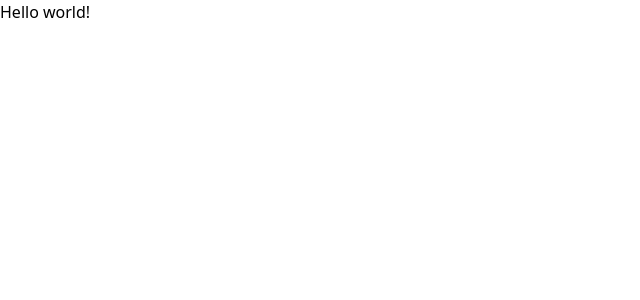
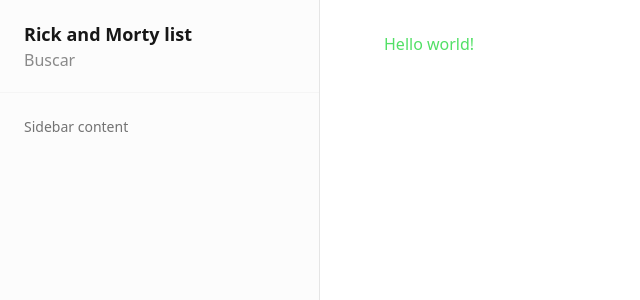
Before and after one commit to Julio-Vasquez/rick-and-morty-frontend-assessment, a React (Vite) app: page / in a window 1280 px wide. Shown: the top 300 px of the page, without its empty margins (0-640 px from the left). Built offline with nearby package versions, Linux system fonts and the light colour scheme.

Commit message:
feat(template): add responsive Layout with persistent sidebar

```diff
--- a/src/App.tsx
+++ b/src/App.tsx
@@ -1,3 +1,9 @@
-export const App = () => <>Hello world!</>
+import Layout from '@presentation/components/templates/Layout'
+
+export const App = () => (
+  <Layout>
+    <p className="text-secondary-600">Hello world!</p>
+  </Layout>
+)
 
 export default App
--- /dev/null
+++ b/src/presentation/components/templates/Layout/Layout.tsx
@@ -0,0 +1,27 @@
+import type { LayoutProps } from './layout-type'
+
+export default function Layout({ children }: LayoutProps) {
+  return (
+    <div className="min-h-dvh bg-neutral-50 text-neutral-900">
+      <div className="mx-auto min-h-dvh md:grid md:grid-cols-[320px_1fr] xl:max-w-7xl bg-white">
+        {/* Sidebar */}
+        <aside className="flex flex-col border-r border-neutral-200 bg-white md:bg-[#fcfcfc] min-h-dvh">
+          <div className="px-6 py-5 border-b border-neutral-100">
+            <h1 className="text-lg font-semibold">Rick and Morty list</h1>
+            <input placeholder="Buscar" />
+          </div>
+          <div className="flex-1 overflow-y-auto">
+            <div className="p-6 text-sm text-neutral-500">Sidebar content</div>
+          </div>
+        </aside>
+
+        {/* Main Content */}
+        <main className="hidden md:block min-h-dvh" aria-label="detail-panel">
+          <div className="h-full overflow-y-auto">
+            <div className="px-8 lg:px-16 py-8">{children}</div>
+          </div>
+        </main>
+      </div>
+    </div>
+  )
+}
--- /dev/null
+++ b/src/presentation/components/templates/Layout/index.ts
@@ -0,0 +1 @@
+export { default } from './Layout'
--- /dev/null
+++ b/src/presentation/components/templates/Layout/layout-type.ts
@@ -0,0 +1,5 @@
+import type { ReactNode } from 'react'
+
+export interface LayoutProps {
+  children: ReactNode
+}
```
Also changed, not shown: 2 other files (tests, documents, lock files or other folders).
